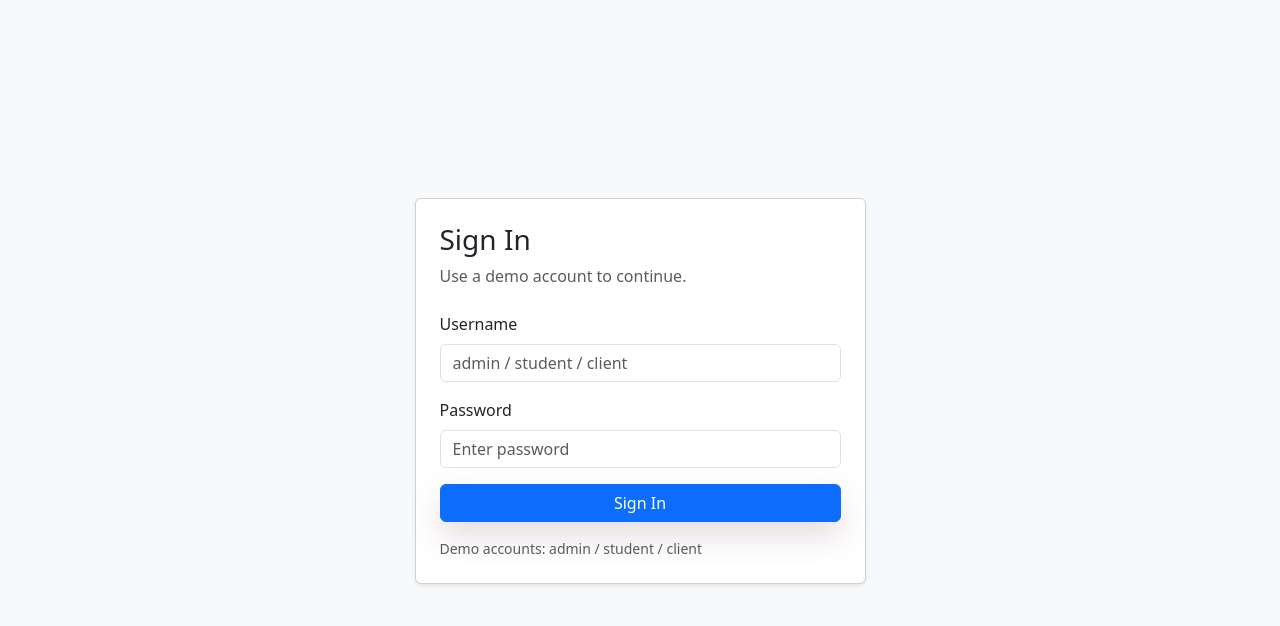
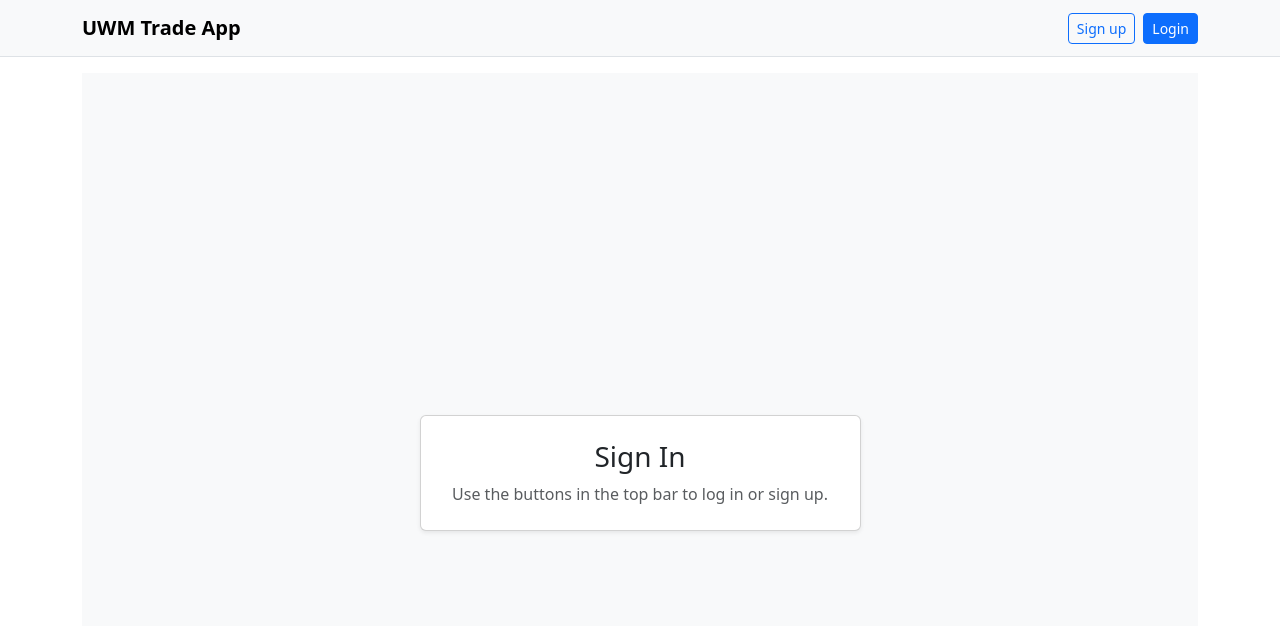
Before and after one commit to iMartorana/Group9_testing, a React (Vite) app in the folder frontend/: page / in a window 1280 px wide. Shown: the top 626 px of the page. Built offline with nearby package versions, Linux system fonts and the light colour scheme.

Commit message:
Update Auth0 login and bootstrap UI

```diff
--- a/frontend/src/App.jsx
+++ b/frontend/src/App.jsx
@@ -1,115 +1,86 @@
-import { useMemo, useState } from "react";
-import "./App.css";
+import { useAuth0 } from "@auth0/auth0-react";
+import Login from "./pages/login";
 
-const DEMO_USERS = [
-  { role: "admin", username: "admin", password: "Admin@123" },
-  { role: "student", username: "student", password: "Student@123" },
-  { role: "client", username: "client", password: "Client@123" },
-];
-
-export default function App() {
-  const [username, setUsername] = useState("");
-  const [password, setPassword] = useState("");
-  const [auth, setAuth] = useState(null);
-  const [error, setError] = useState("");
-
-  const usersByUsername = useMemo(() => {
-    const map = new Map();
-    DEMO_USERS.forEach((u) => map.set(u.username, u));
-    return map;
-  }, []);
-
-  const handleLogin = (e) => {
-    e.preventDefault();
-    setError("");
-
-    const u = usersByUsername.get(username.trim());
-    if (!u || u.password !== password) {
-      setError("Invalid username or password.");
-      return;
-    }
-
-    setAuth({ role: u.role, username: u.username });
-    setUsername("");
-    setPassword("");
-  };
-
-  const handleLogout = () => {
-    setAuth(null);
-  };
-
-  // LOGGED-IN VIEW
-  if (auth) {
+function Dashboard() {
   return (
-      <div className="min-vh-100 d-flex align-items-center justify-content-center bg-light">
-        <div className="card p-4 shadow-sm text-center">
-          <h2>
-            {auth.role.charAt(0).toUpperCase() + auth.role.slice(1)} Portal
-          </h2>
-          <p>
-            Signed in as <b>{auth.username}</b>
-          </p>
-
-          <button className="btn btn-secondary" onClick={handleLogout}>
-            Logout
-          </button>
-        </div>
+    <div className="container py-4">
+      <h1 className="h3">Welcome to the UWM TradeSkill App</h1>
     </div>
   );
 }
 
-  // LOGIN VIEW (Bootstrap form)
+function Navbar({ isAuthenticated, user, onLogin, onSignup, onLogout }) {
   return (
-    <div className="min-vh-100 d-flex align-items-center bg-light">
+    <nav className="navbar navbar-expand-lg bg-light border-bottom">
       <div className="container">
-        <div className="row justify-content-center">
-          <div className="col-12 col-md-6 col-lg-5">
-            <div className="card shadow-sm">
-              <div className="card-body p-4">
-                <h1 className="h3 mb-2">Sign In</h1>
-                <p className="text-muted mb-4">Use a demo account to continue.</p>
+        <span className="navbar-brand fw-bold">UWM Trade App</span>
 
-                <form onSubmit={handleLogin}>
-                  <div className="mb-3">
-                    <label className="form-label">Username</label>
-                    <input
-                      className="form-control"
-                      value={username}
-                      onChange={(e) => setUsername(e.target.value)}
-                      placeholder="admin / student / client"
-                      autoComplete="username"
-                    />
-                  </div>
-
-                  <div className="mb-3">
-                    <label className="form-label">Password</label>
-                    <input
-                      className="form-control"
-                      type="password"
-                      value={password}
-                      onChange={(e) => setPassword(e.target.value)}
-                      placeholder="Enter password"
-                      autoComplete="current-password"
-                    />
-                  </div>
-
-                  {error && (
-                    <div className="alert alert-danger py-2">{error}</div>
+        <div className="ms-auto d-flex align-items-center gap-2">
+          {isAuthenticated ? (
+            <>
+              <span className="small text-muted">
+                {user?.email || user?.name}
+              </span>
+              <button className="btn btn-outline-secondary btn-sm" onClick={onLogout}>
+                Logout
+              </button>
+            </>
+          ) : (
+            <>
+              <button className="btn btn-outline-primary btn-sm" onClick={onSignup}>
+                Sign up
+              </button>
+              <button className="btn btn-primary btn-sm" onClick={onLogin}>
+                Login
+              </button>
+            </>
           )}
-
-                  <button className="btn btn-primary w-100" type="submit">
-                    Sign In
-                  </button>
-                </form>
-
-                <div className="small text-muted mt-3">
-                  Demo accounts: admin / student / client
         </div>
       </div>
-            </div>
-          </div>
-        </div>
-      </div>
-    </div>
+    </nav>
   );
 }
+
+
+export default function App() {
+  const {
+    isLoading,
+    isAuthenticated,
+    user,
+    error,
+    loginWithRedirect,
+    logout: auth0Logout,
+  } = useAuth0();
+
+  const onLogin = () => loginWithRedirect();
+
+  const onSignup = () =>
+    loginWithRedirect({
+      authorizationParams: { screen_hint: "signup" },
+    });
+
+  const onLogout = () =>
+    auth0Logout({
+      logoutParams: { returnTo: window.location.origin },
+    });
+
+  if (isLoading) return <p>Loading...</p>;
+
+  return (
+    <>
+      <Navbar
+        isAuthenticated={isAuthenticated}
+        user={user}
+        onLogin={onLogin}
+        onSignup={onSignup}
+        onLogout={onLogout}
+      />
+
+      <div className="container py-3">
+        {error && <div className="alert alert-danger">{error.message}</div>}
+
+        {!isAuthenticated ? <Login /> : <Dashboard />}
+      </div>
+    </>
+  );
+}
--- /dev/null
+++ b/frontend/src/pages/login.jsx
@@ -0,0 +1,20 @@
+export default function Login() {
+  return (
+    <div className="min-vh-100 d-flex align-items-center bg-light">
+      <div className="container">
+        <div className="row justify-content-center">
+          <div className="col-12 col-md-6 col-lg-5">
+            <div className="card shadow-sm">
+              <div className="card-body p-4 text-center">
+                <h1 className="h3 mb-2">Sign In</h1>
+                <p className="text-muted mb-0">
+                  Use the buttons in the top bar to log in or sign up.
+                </p>
+              </div>
+            </div>
+          </div>
+        </div>
+      </div>
+    </div>
+  );
+}
```
Also changed, not shown: frontend/src/login.jsx (deleted, +0 -49 lines). Lines whose indentation alone changed are shown as unchanged.
